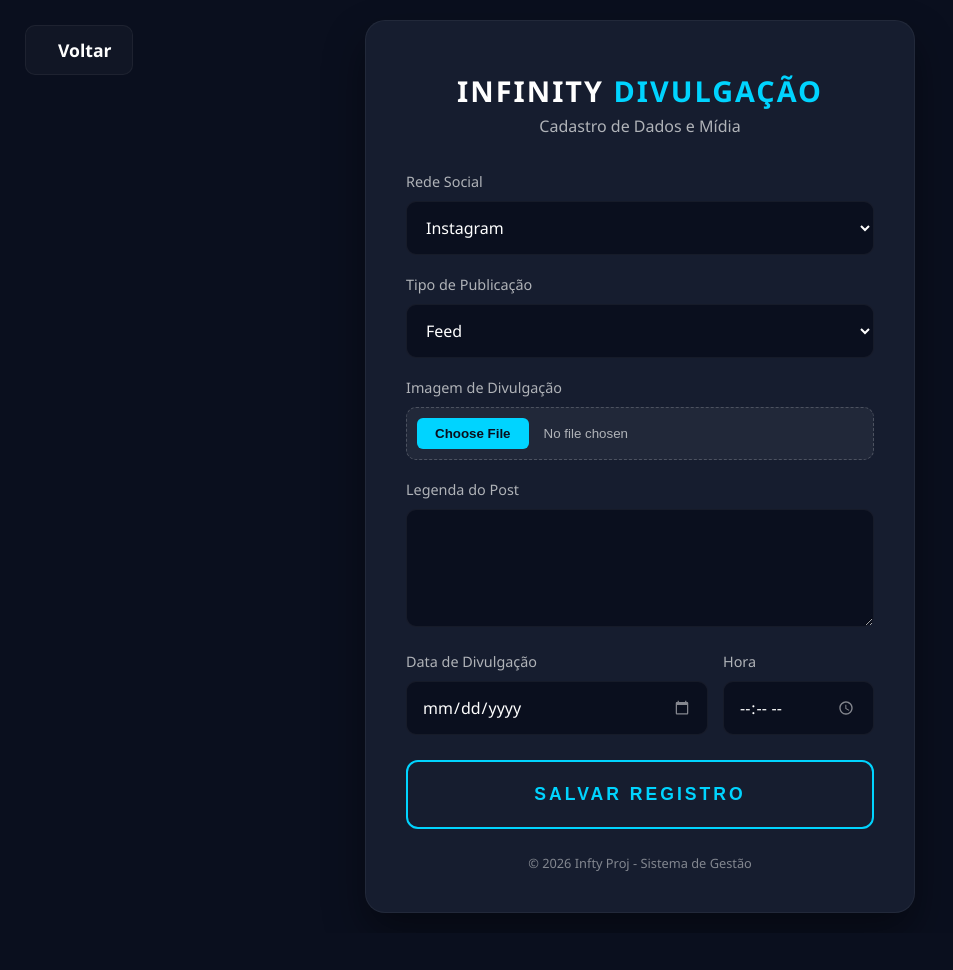
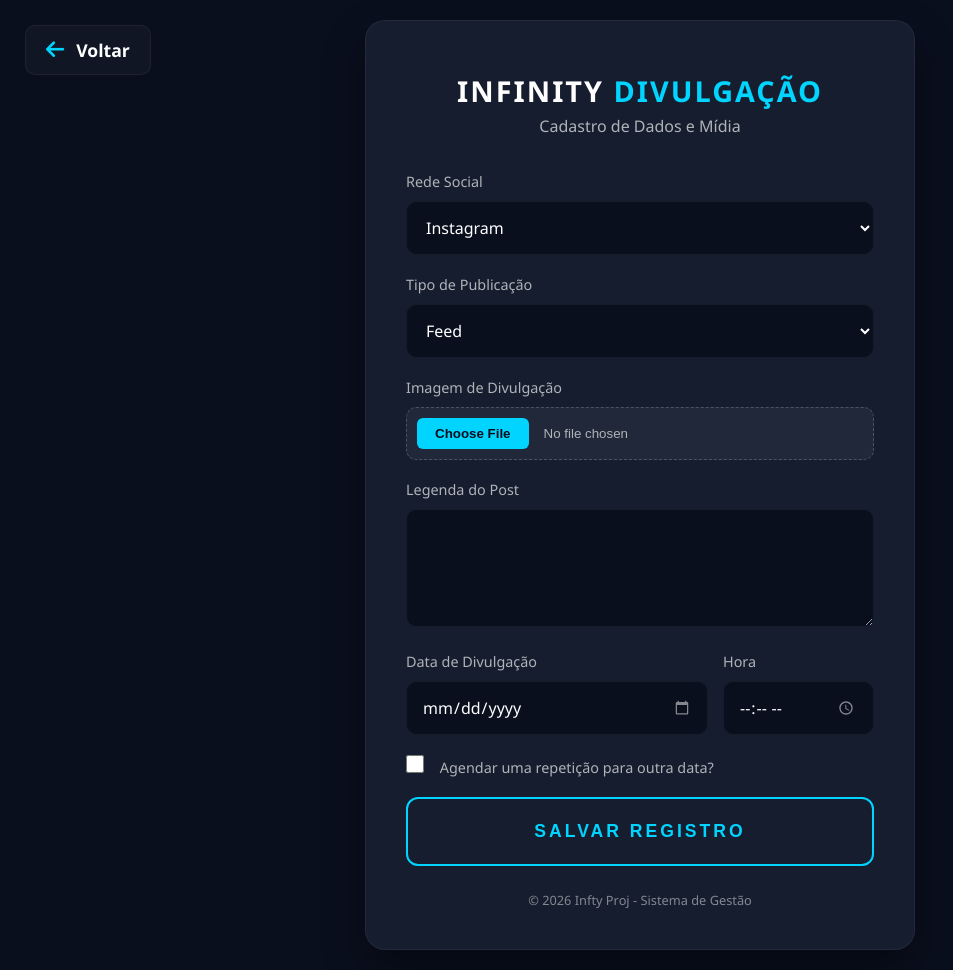
Before and after one commit to Lu4nL1ma/hubpub, a Django app: page /staff/agenda/form-agenda/ in a window 1280 px wide. Shown: the whole page, without its empty margins (0-953 px from the left). Before the commit the page ends 913 px from the top, so only its background shows below. Run offline with Django 5.2, Linux system fonts and the light colour scheme; the visitor is signed in with stand-in values (Sample User, id 1).

Commit message:
frm_css_11

```diff
--- a/hubpub/app_hubpub/static/css/frm-agd.css
+++ b/hubpub/app_hubpub/static/css/frm-agd.css
@@ -243,3 +243,62 @@ input::-webkit-calendar-picker-indicator {
         font-size: 1.5rem;
     }
 }
+
+/* --- Mantenha todo o seu código anterior e adicione/ajuste estas partes --- */
+
+/* Estilo para o Checkbox Customizado */
+.checkbox-container {
+    display: flex;
+    align-items: center;
+    position: relative;
+    padding-left: 0;
+    margin-bottom: 12px;
+    cursor: pointer;
+    font-size: 0.9rem;
+    color: var(--cor-suave);
+    user-select: none;
+    transition: all 0.3s ease;
+}
+
+.checkbox-container input {
+    margin-right: 12px;
+    width: 18px !important;
+    height: 18px !important;
+    cursor: pointer;
+    accent-color: var(--cor-acento);
+}
+
+.checkbox-container:hover {
+    color: var(--cor-acento);
+}
+
+/* Container do Campo Extra com borda de destaque */
+#wrapper-repeticao {
+    display: none;
+    padding: 15px;
+    background: rgba(0, 212, 255, 0.03);
+    border-left: 3px solid var(--cor-acento);
+    border-radius: 0 10px 10px 0;
+    margin-top: 5px;
+}
+
+/* Animação suave ao aparecer */
+.field-animated {
+    animation: fadeInSlide 0.4s ease forwards;
+}
+
+@keyframes fadeInSlide {
+    from {
+        opacity: 0;
+        transform: translateY(-10px);
+    }
+    to {
+        opacity: 1;
+        transform: translateY(0);
+    }
+}
+
+/* Ajuste de espaçamento para o botão submit quando houver repetição */
+.btn-submit {
+    margin-top: 20px;
+}
--- a/hubpub/app_hubpub/templates/form-agd.html
+++ b/hubpub/app_hubpub/templates/form-agd.html
@@ -4,40 +4,40 @@
 <head>
     <meta charset="UTF-8">
     <title>Form-Divulgação</title>
-     <link rel="stylesheet" href="{% static "css/frm-agd.css" %}">
+    <link rel="stylesheet" href="{% static 'css/frm-agd.css' %}">
+    <link rel="stylesheet" href="https://cdnjs.cloudflare.com/ajax/libs/font-awesome/6.0.0/css/all.min.css">
 </head>
 <body>
 
-        <a href="{% url "agenda" %}" class="btn-back">
+    <a href="{% url 'agenda' %}" class="btn-back">
         <i class="fas fa-arrow-left"></i> Voltar
     </a>
+
     <div class="form-container">
-
         <div class="form-header">
             <h2>INFINITY <span>DIVULGAÇÃO</span></h2>
             <p style="color: var(--cor-suave); margin-top: 5px;">Cadastro de Dados e Mídia</p>
         </div>
 
         <form action="{% url 'forms_agenda' %}" method="POST" enctype="multipart/form-data">
-    {% csrf_token %} <div class="form-group">
+            {% csrf_token %}
+
+            <div class="form-group">
                 <label for="rede_social"> Rede Social </label>
                 <select name="rede_social" id="rede_social">
                     {% for r in redes %}
                         <option value="{{ r }}"> {{ r }} </option>
                     {% endfor %}
                 </select>
-
             </div>
 
             <div class="form-group">
-        <label for="tipo_post"> Tipo de Publicação </label>
+                <label for="tipo"> Tipo de Publicação </label>
                 <select name="tipo" id="tipo">
                     {% for t in tipos %}
                         <option value="{{ t }}"> {{ t }} </option>
                     {% endfor %}
                 </select>
-
-
             </div>
 
             <div class="form-group">
@@ -50,7 +50,7 @@
                 <textarea id="legenda" name="legenda" rows="4"></textarea>
             </div>
 
-    <div class="form-row" style="display: flex; gap: 15px;">
+            <div class="form-row">
                 <div class="form-group" style="flex: 2;">
                     <label for="data_pub"> Data de Divulgação </label>
                     <input type="date" id="data_pub" name="data_pub" required>
@@ -62,6 +62,19 @@
                 </div>
             </div>
 
+            <div class="form-group" style="margin-top: 10px;">
+                <label class="checkbox-container">
+                    <input type="checkbox" id="check-repetir">
+                    <span class="checkmark"></span>
+                    Agendar uma repetição para outra data?
+                </label>
+            </div>
+
+            <div id="wrapper-repeticao" class="form-group field-animated">
+                <label for="data_rep"> <i class="fas fa-calendar-plus"></i> Nova Data de Repetição </label>
+                <input type="date" id="data_rep" name="data_rep">
+            </div>
+
             <button type="submit" class="btn-submit">Salvar Registro</button>
         </form>
 
@@ -70,5 +83,22 @@
         </div>
     </div>
 
+    <script>
+        // Lógica para mostrar/esconder o campo de repetição
+        const checkbox = document.getElementById('check-repetir');
+        const wrapper = document.getElementById('wrapper-repeticao');
+        const inputRep = document.getElementById('data_rep');
+
+        checkbox.addEventListener('change', function() {
+            if(this.checked) {
+                wrapper.style.display = 'block';
+                inputRep.setAttribute('required', 'required');
+            } else {
+                wrapper.style.display = 'none';
+                inputRep.removeAttribute('required');
+                inputRep.value = '';
+            }
+        });
+    </script>
 </body>
 </html>
```
Lines whose indentation alone changed are shown as unchanged.
